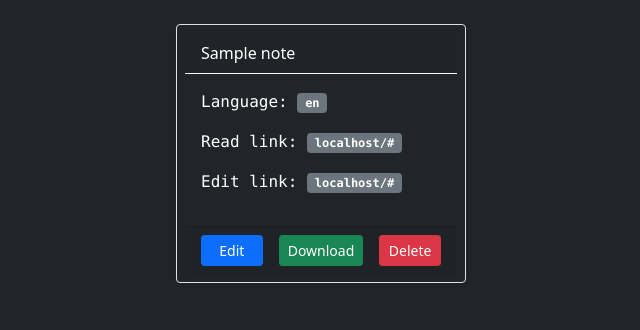
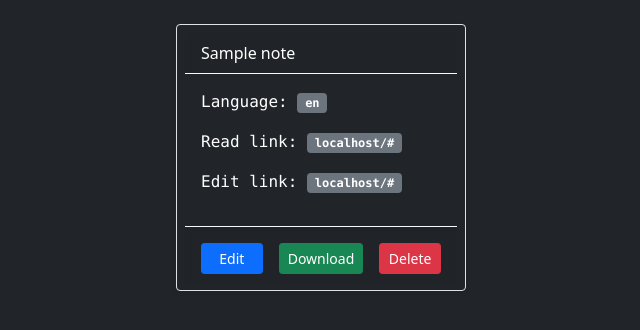
Before and after one commit to Krasnopolskiy/codeo, a Django app: page /dashboard/ in a window 1280 px wide. Shown: the part 56-386 px from the top of the page, without its empty margins (319-959 px from the left). Run offline with Django 3.2, Linux system fonts and the light colour scheme; a user stored in the database is signed in; tables that the repository leaves empty hold one stand-in row (values such as "Sample post"); some libraries are stand-ins or nearby versions.

Commit message:
Improve dashboard

```diff
--- a/notes/templates/pages/dashboard.html
+++ b/notes/templates/pages/dashboard.html
@@ -23,8 +23,8 @@
                         </li>
                     </ul>
                 </div>
-                <div class="card-footer container">
-                    <div class="row gy-3 gx-3">
+                <div class="card-footer container border-light">
+                    <div class="row gy-3 gx-3 pt-2">
                         <div class="col d-grid gap-2">
                             <a href="{% url 'index' access_link=note.edit_link %}" class="btn btn-sm btn-primary">Edit</a>
                         </div>
```
